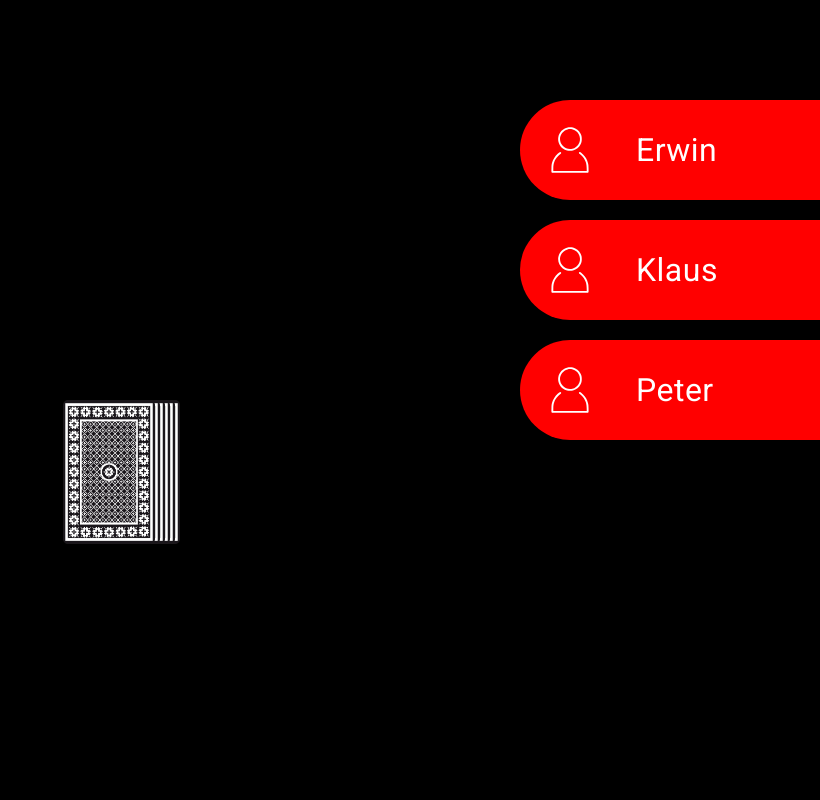
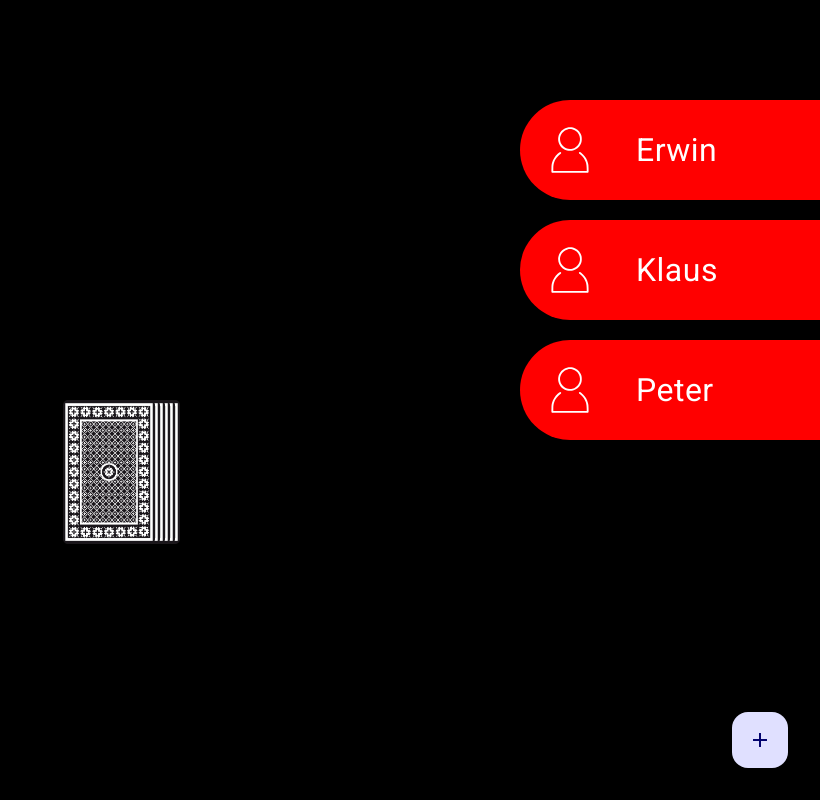
Before and after one commit to Pixelschmied/Ring-of-Fire, an Angular app: page /game in a window 1280 px wide. Shown: the whole page, without its empty margins (460-1280 px from the left). Built offline with nearby package versions, Linux system fonts and the light colour scheme.

Commit message:
WIP GIT Sync

```diff
--- /dev/null
+++ b/src/app/dialog-add-player/dialog-add-player.component.html
@@ -0,0 +1,3 @@
+<mat-form-field>
+    <mat-label>What's your name?</mat-label>
+  </mat-form-field>
--- a/src/app/game/game.component.html
+++ b/src/app/game/game.component.html
@@ -41,3 +41,8 @@
     />
   </div>
 </div>
+
+
+<button mat-fab class="btn-add-player" (click)="openDialog()">
+  <mat-icon>add</mat-icon>
+</button>
--- a/src/app/game/game.component.scss
+++ b/src/app/game/game.component.scss
@@ -51,3 +51,9 @@
     position: absolute;
     right: 0;
 }
+
+.btn-add-player {
+    position: absolute;
+    right: 32px;
+    bottom: 32px;
+}
--- a/src/app/game/game.component.ts
+++ b/src/app/game/game.component.ts
@@ -2,11 +2,16 @@ import { CommonModule, NgFor } from '@angular/common';
 import { Component, OnInit } from '@angular/core';
 import { Game } from '../../models/game';
 import { PlayerComponent } from "../player/player.component";
+import { MatButtonModule } from '@angular/material/button';
+import { MatIconModule } from '@angular/material/icon';
+import { MatDialog, MatDialogModule } from '@angular/material/dialog';
+import { DialogAddPlayerComponent } from '../dialog-add-player/dialog-add-player.component';
+
 
 @Component({
   selector: 'app-game',
   standalone: true,
-  imports: [CommonModule, PlayerComponent, NgFor],
+  imports: [CommonModule, PlayerComponent, NgFor, MatButtonModule, MatIconModule, MatDialogModule],
   templateUrl: './game.component.html',
   styleUrl: './game.component.scss',
 })
@@ -14,6 +19,8 @@ export class GameComponent implements OnInit {
   drawCardAnimation = false;
   game!: Game;
   currentCard: string = '';
+
+  constructor(public dialog: MatDialog) {}
 
   ngOnInit(): void {
     this.newGame();
@@ -40,4 +47,12 @@ export class GameComponent implements OnInit {
       }
     }
   }
+
+  openDialog(): void {
+    const dialogRef = this.dialog.open(DialogAddPlayerComponent);
+
+    dialogRef.afterClosed().subscribe(result => {
+      console.log('The dialog was closed');
+    });
+  }
 }
```
Also changed, not shown: package.json (+11 -11 lines), src/app/dialog-add-player/dialog-add-player.component.ts (added, +15 -0 lines), src/app/dialog-add-player/dialog-add-player.component.scss (added), 2 other files (tests, documents, lock files or other folders).
